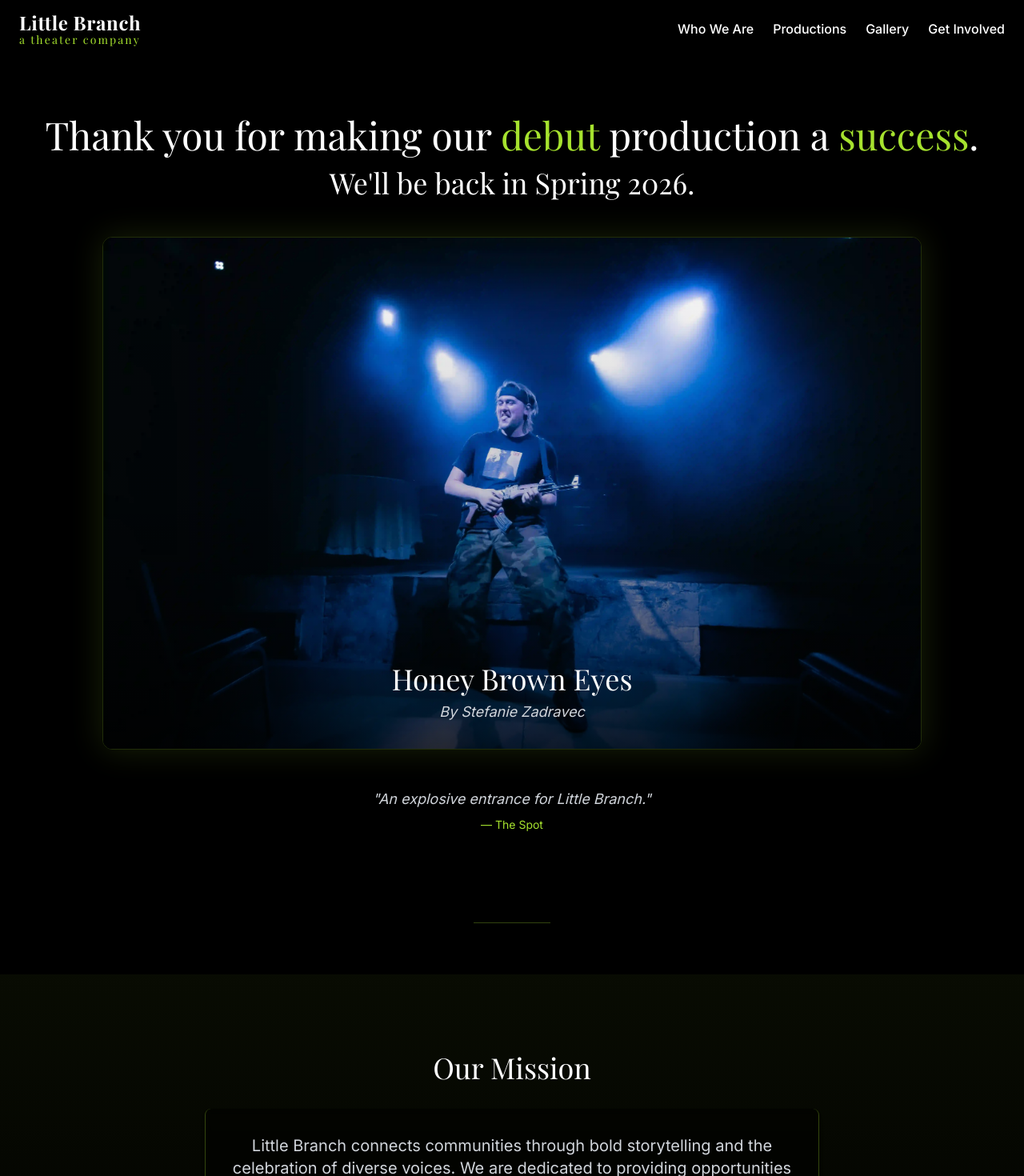
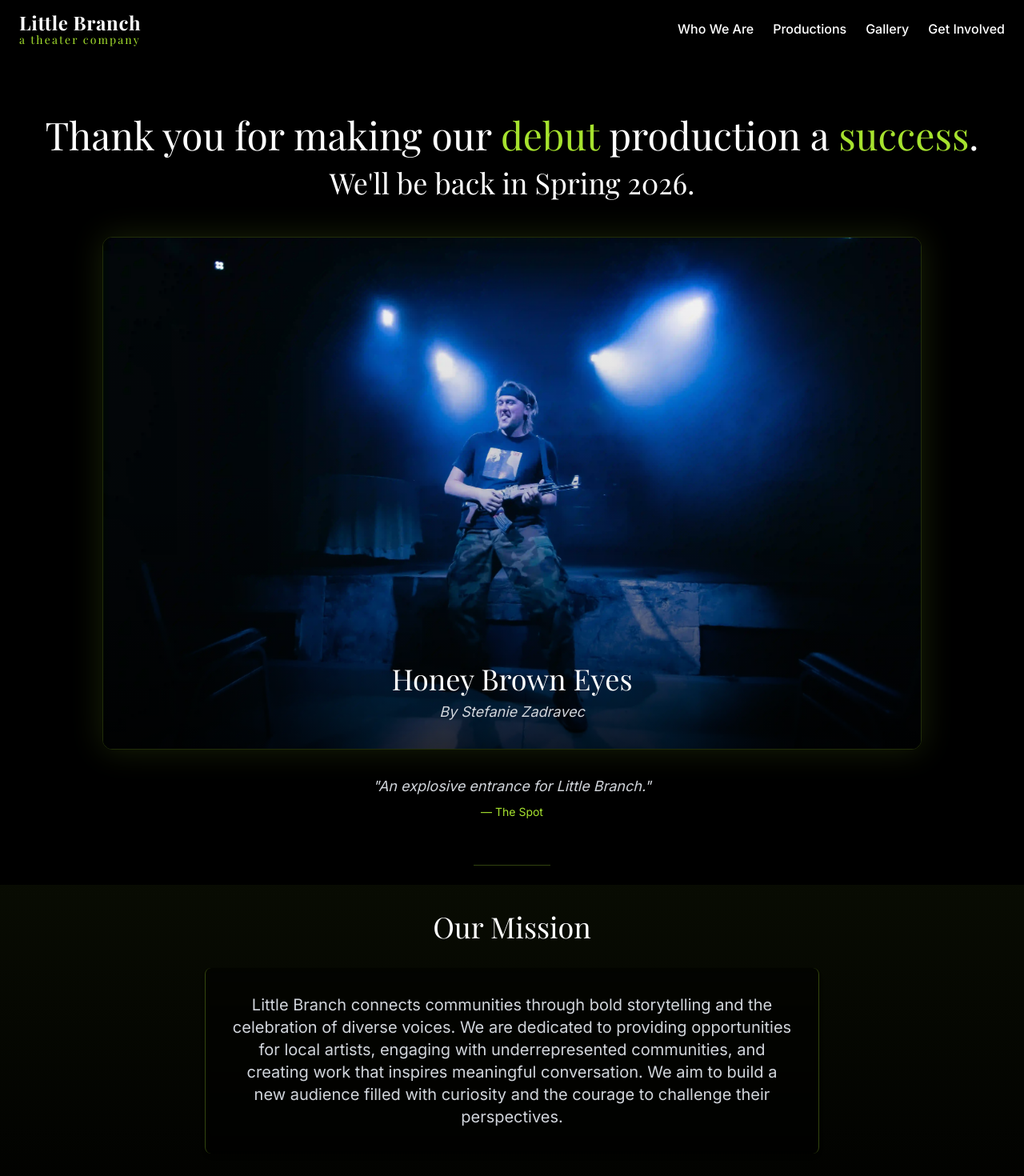
Before and after one commit to gzambran/littleBranchTheater, a Next.js app: page / in a window 1280 px wide. Shown: the top 1470 px of the page at 80% size. Built offline with nearby package versions, Linux system fonts and the light colour scheme; a web font is replaced by a local one.

Commit message:
Remove second homepage quote and improve spacing
`- Removed "A beautiful, heart-wrenching production" quote
Centered remaining "An explosive entrance for Little Branch" quote
Tightened spacing between quote, divider, and mission section`

```diff
--- a/src/app/page.tsx
+++ b/src/app/page.tsx
@@ -14,7 +14,7 @@ export default function Home() {
       <h1 className="sr-only">Little Branch Theater</h1>
 
       {/* Hero Section */}
-      <section className="relative pt-20 pb-12 flex flex-col items-center">
+      <section className="relative pt-20 pb-8 flex flex-col items-center">
         <div className="container mx-auto px-4">
           {/* Thank You Message */}
           <motion.div
@@ -78,7 +78,7 @@ export default function Home() {
               initial={{ opacity: 0 }}
               animate={{ opacity: 1 }}
               transition={{ duration: 0.8, delay: 0.6 }}
-              className="mt-12 max-w-3xl mx-auto text-center"
+              className="mt-8 max-w-3xl mx-auto text-center"
             >
               <p className="text-gray-300 italic text-lg mb-2">"An explosive entrance for Little Branch."</p>
               <p className="text-accent text-sm">— The Spot</p>
@@ -88,10 +88,10 @@ export default function Home() {
       </section>
 
       {/* Subtle divider */}
-      <div className="w-24 h-px bg-accent/30 mx-auto my-16"></div>
+      <div className="w-24 h-px bg-accent/30 mx-auto my-6"></div>
 
-      {/* Mission Section - Unchanged */}
-      <section className="py-24 bg-black relative">
+      {/* Mission Section */}
+      <section className="py-8 bg-black relative">
         {/* Subtle gradient background */}
         <div className="absolute inset-0 opacity-3 bg-gradient-to-b from-accent/5 to-transparent"></div>
 
```
